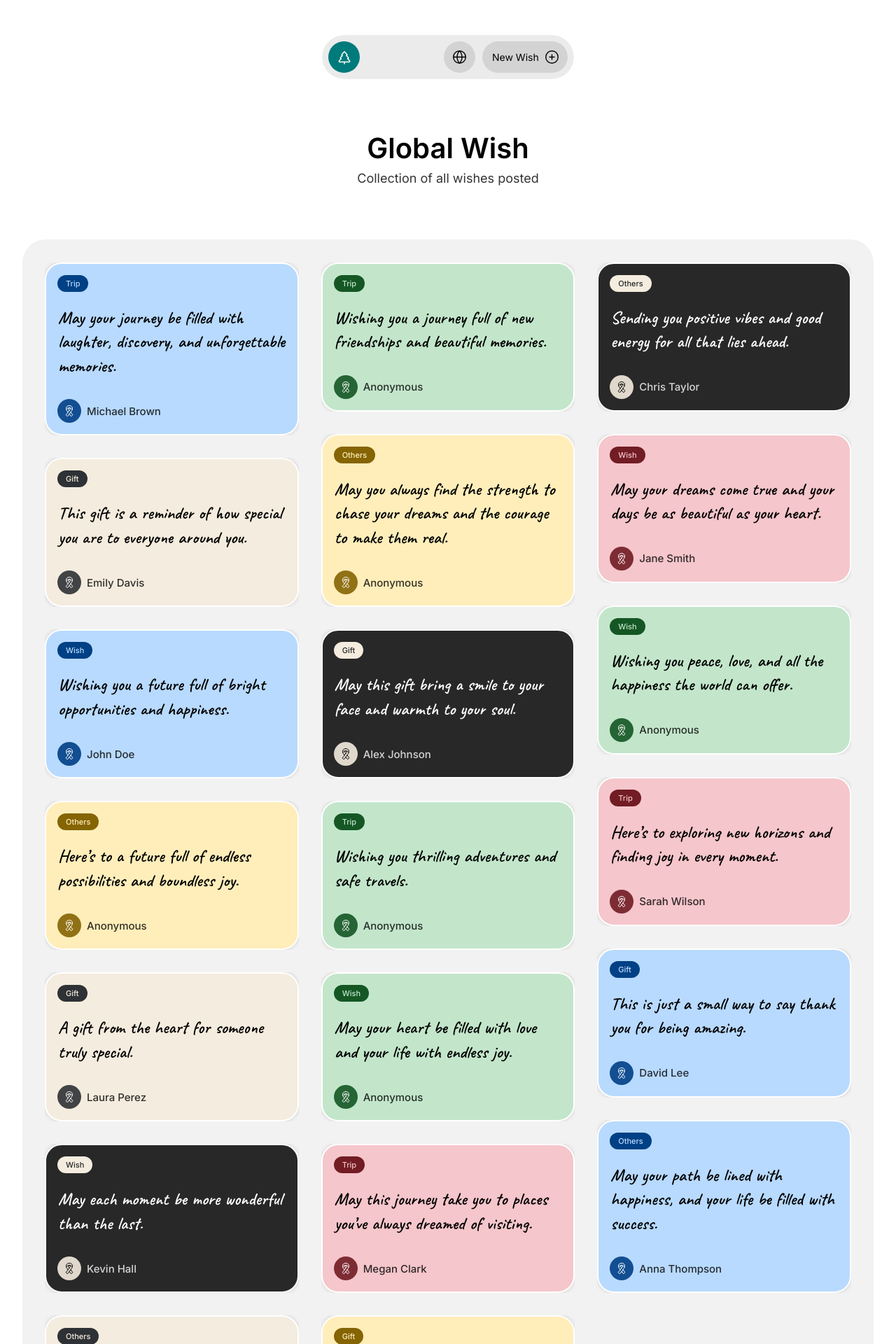
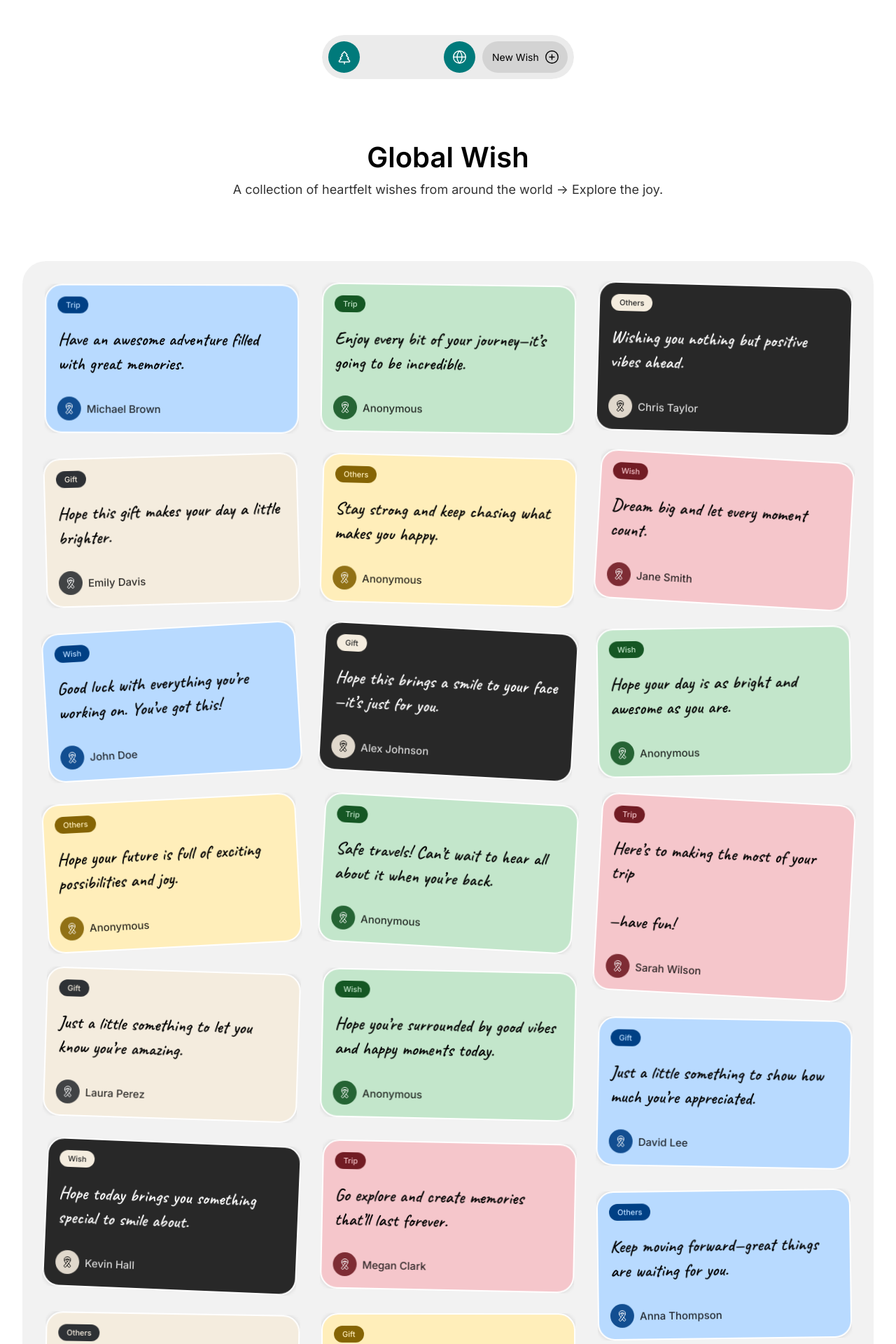
Before and after one commit to Solarin-Johnson/i-wish, a React (Vite) app: page / in a window 1280 px wide. Shown: the top 1920 px of the page at 70% size. Built offline with nearby package versions, Linux system fonts and the light colour scheme.

Commit message:
feat: enhance NavBar with active link styles, add CardDrop animation, and improve New Wish layout

```diff
--- a/src/components/NavBar.jsx
+++ b/src/components/NavBar.jsx
@@ -1,18 +1,27 @@
 import React from "react";
-import { Link } from "react-router-dom";
+import { Link, useLocation } from "react-router-dom";
 import "./navbar.scss";
 import Logo from "./Logo";
 import { Globe, PlusCircle } from "lucide-react";
 
 const NavBar = () => {
+  const location = useLocation();
   return (
     <nav className="navbar">
       <Logo />
       <div className="menu">
-        <Link>
+        <Link
+          to="/"
+          className="global-wish"
+          id={location.pathname === "/" ? "active" : ""}
+        >
           <Globe size={21} strokeWidth={1.6} />
         </Link>
-        <Link to="/new" className="new-wish">
+        <Link
+          to="/new"
+          className="new-wish"
+          id={location.pathname === "/new" ? "active" : ""}
+        >
           <span>New Wish</span>
           <PlusCircle size={21} strokeWidth={1.6} />
         </Link>
--- a/src/components/navbar.scss
+++ b/src/components/navbar.scss
@@ -58,6 +58,11 @@ nav {
           font-size: 14px;
         }
       }
+
+      &#active {
+        background-color: rgba(var(--primary-color));
+        color: #fff;
+      }
     }
   }
 }
--- a/src/layout/layout.scss
+++ b/src/layout/layout.scss
@@ -15,16 +15,26 @@
   height: 100%;
   min-height: 600px;
   max-width: 1080px;
-  padding: 36px 0;
+  padding: 36px 0 16px;
   align-content: center;
   box-sizing: border-box;
   //   justify-content: center;
 
   h1 {
     text-align: center;
-    margin: 6px 0;
-    font-size: clamp(32px, 2.9vw, 40px);
-    font-weight: 600;
+    margin: 0;
+    font-size: clamp(38px, 2.9vw, 54px);
+    font-weight: 650;
+    font-family: "Caveat", cursive;
+    position: relative;
+    display: grid;
+
+    svg {
+      position: absolute;
+      bottom: 0;
+      justify-self: center;
+      transform: translateY(4px);
+    }
   }
 
   &-content {
@@ -34,7 +44,7 @@
     overflow-x: auto;
     overflow-y: hidden;
     align-content: center;
-    padding: 24px 0;
+    padding: clamp(10px, 0.95vw, 32px) 0;
     scroll-behavior: smooth;
     scroll-snap-type: x mandatory;
 
@@ -219,6 +229,11 @@
     --color-p-2-display: flex;
     --preview-display: block;
   }
+  .new {
+    &-content {
+      padding: 24px 0;
+    }
+  }
 }
 
 @media screen and (min-width: 768px) {
@@ -228,9 +243,3 @@
     }
   }
 }
-
-// @media screen and (min-width: 320px) {
-//   .wish-card {
-//     scale: 0.7;
-//   }
-// }
--- a/src/layout/wall.jsx
+++ b/src/layout/wall.jsx
@@ -15,8 +15,11 @@ export default function Wall() {
 const WallBanner = () => {
   return (
     <div className="wall-banner">
-      <h1>Global Wish </h1>
-      <p> Collection of all wishes posted</p>
+      <h1>Global Wish</h1>
+      <p>
+        A collection of heartfelt wishes from around the world {"->"} Explore
+        the joy.
+      </p>
     </div>
   );
 };
@@ -43,6 +46,15 @@ const WallWishCard = (props) => {
   const cardRef = useRef();
   const { index, ...rest } = props;
 
+  useEffect(() => {
+    const randomRotate = Math.random() * 7 - 3.5; // Random between -3.5 and 3.5 degrees
+    cardRef.current.style.setProperty("--random-rotate", `${randomRotate}deg`);
+    cardRef.current.style.setProperty(
+      "--delay",
+      `${Math.floor(Math.random() * 1000)}ms`
+    );
+  }, []);
+
   return (
     <div className="wall-content-card" key={index} ref={cardRef}>
       <WishCard {...rest} download={false} author={false} />
--- a/src/layout/wall.scss
+++ b/src/layout/wall.scss
@@ -1,3 +1,5 @@
+@use "@/styles/mixin" as *;
+
 :root {
   --wall-col: repeat(auto-fit, minmax(280px, 1fr));
   --wall-gap: clamp(16px, 4vw, 32px);
@@ -13,7 +15,7 @@
   grid-template-rows: auto 1fr;
 
   &-banner {
-    padding: clamp(48px, 6vw, 84px) 24px;
+    padding: clamp(54px, 7vw, 100px) 24px;
     display: grid;
     justify-content: center;
     text-align: center;
@@ -28,7 +30,8 @@
       font-size: clamp(30px, 4vw, 40px);
     }
     p {
-      font-size: clamp(14px, 1.9vw, 18px);
+      font-size: clamp(14px, 1.5vw, 18px);
+      line-height: 1.5;
       opacity: 0.8;
     }
   }
@@ -49,7 +52,6 @@
   .plate {
     display: grid;
     box-sizing: border-box;
-    overflow-y: auto;
     max-height: 100%;
     padding: var(--wall-gap);
     scrollbar-color: rgba(var(--text-color), 0.1) transparent;
@@ -80,8 +82,10 @@
 
     &-card {
       overflow: hidden;
+      transform: rotate(var(--random-rotate, 0deg));
       margin-bottom: var(--wall-gap);
-      transform: translate3d(var((--left), 0), calc(var(--row, 0) * 170px), 0);
+      opacity: 0;
+      animation: CardDrop 0.5s ease-out var(--delay) forwards;
     }
 
     .wish {
@@ -116,12 +120,16 @@
   :root {
     --wall-col-count: 1;
 
+    .wrapper {
+      background-color: transparent;
+    }
+
     body[device="mobile"] {
-      --wal-max-h: calc(100dvh - 70px - clamp(20px, 5vw, 40px));
+      // --wal-max-h: calc(100dvh - 70px - clamp(20px, 5vw, 40px));
       --wall-col-count: 1;
       .plate {
-        display: flex !important;
-        scroll-snap-type: none !important;
+        // display: flex !important;
+        overflow-x: auto;
         mask-image: linear-gradient(
           to right,
           transparent,
@@ -131,7 +139,7 @@
         );
 
         > div {
-          width: 86%;
+          // width: 86%;
         }
       }
     }
--- a/src/styles/icons.jsx
+++ b/src/styles/icons.jsx
@@ -0,0 +1,19 @@
+export default function Line(props) {
+  return (
+    <svg
+      width="72"
+      height="7"
+      viewBox="0 0 72 7"
+      fill="none"
+      xmlns="http://www.w3.org/2000/svg"
+      {...props}
+    >
+      <path
+        d="M0.963654 5.77377C0.963654 5.77377 42.6676 -3.22623 70.9637 5.77377"
+        stroke="rgb(var(--text-color))"
+        strokeWidth="1.8"
+        strokeLinecap="round"
+      />
+    </svg>
+  );
+}
--- a/src/styles/keyframes.scss
+++ b/src/styles/keyframes.scss
@@ -87,6 +87,20 @@
   }
 }
 
+@keyframes CardDrop {
+  from {
+    opacity: 0;
+    scale: 1.03;
+  }
+  50% {
+    opacity: 1;
+  }
+  to {
+    opacity: 1;
+    scale: 1;
+  }
+}
+
 @media screen and (max-width: 698px) {
   @keyframes PopOverReveal {
     from {
--- a/src/utils/index.js
+++ b/src/utils/index.js
@@ -67,121 +67,121 @@ export const getDeviceType = () => {
 export const initWish = [
   {
     tag: "trip",
-    wish: "May your journey be filled with laughter, discovery, and unforgettable memories.",
+    wish: "Have an awesome adventure filled with great memories.",
     name: "Michael Brown",
     color: 3,
   },
   {
     tag: "gift",
-    wish: "This gift is a reminder of how special you are to everyone around you.",
+    wish: "Hope this gift makes your day a little brighter.",
     name: "Emily Davis",
     color: 5,
   },
   {
     tag: "wish",
-    wish: "Wishing you a future full of bright opportunities and happiness.",
+    wish: "Good luck with everything you’re working on. You’ve got this!",
     name: "John Doe",
     color: 3,
   },
   {
     tag: "others",
-    wish: "Here’s to a future full of endless possibilities and boundless joy.",
+    wish: "Hope your future is full of exciting possibilities and joy.",
     name: "Anonymous",
     color: 1,
   },
   {
     tag: "gift",
-    wish: "A gift from the heart for someone truly special.",
+    wish: "Just a little something to let you know you’re amazing.",
     name: "Laura Perez",
     color: 5,
   },
   {
     tag: "wish",
-    wish: "May each moment be more wonderful than the last.",
+    wish: "Hope today brings you something special to smile about.",
     name: "Kevin Hall",
     color: 0,
   },
   {
     tag: "others",
-    wish: "May you always find beauty in the little things and joy in every day.",
+    wish: "Take a moment to appreciate the small things that bring happiness.",
     name: "Jessica Martinez",
     color: 5,
   },
   {
     tag: "trip",
-    wish: "Wishing you a journey full of new friendships and beautiful memories.",
+    wish: "Enjoy every bit of your journey—it’s going to be incredible.",
     name: "Anonymous",
     color: 2,
   },
   {
     tag: "others",
-    wish: "May you always find the strength to chase your dreams and the courage to make them real.",
+    wish: "Stay strong and keep chasing what makes you happy.",
     name: "Anonymous",
     color: 1,
   },
   {
     tag: "gift",
-    wish: "May this gift bring a smile to your face and warmth to your soul.",
+    wish: "Hope this brings a smile to your face—it’s just for you.",
     name: "Alex Johnson",
     color: 0,
   },
   {
     tag: "trip",
-    wish: "Wishing you thrilling adventures and safe travels.",
+    wish: "Safe travels! Can’t wait to hear all about it when you’re back.",
     name: "Anonymous",
     color: 2,
   },
   {
     tag: "wish",
-    wish: "May your heart be filled with love and your life with endless joy.",
+    wish: "Hope you’re surrounded by good vibes and happy moments today.",
     name: "Anonymous",
     color: 2,
   },
   {
     tag: "trip",
-    wish: "May this journey take you to places you’ve always dreamed of visiting.",
+    wish: "Go explore and create memories that’ll last forever.",
     name: "Megan Clark",
     color: 4,
   },
   {
     tag: "gift",
-    wish: "Here’s a small token of appreciation for someone truly wonderful.",
+    wish: "This is just a little way to show you’re appreciated.",
     name: "Anonymous",
     color: 1,
   },
   {
     tag: "others",
-    wish: "Sending you positive vibes and good energy for all that lies ahead.",
+    wish: "Wishing you nothing but positive vibes ahead.",
     name: "Chris Taylor",
     color: 0,
   },
   {
     tag: "wish",
-    wish: "May your dreams come true and your days be as beautiful as your heart.",
+    wish: "Dream big and let every moment count.",
     name: "Jane Smith",
     color: 4,
   },
   {
     tag: "wish",
-    wish: "Wishing you peace, love, and all the happiness the world can offer.",
+    wish: "Hope your day is as bright and awesome as you are.",
     name: "Anonymous",
     color: 2,
   },
   {
     tag: "trip",
-    wish: "Here’s to exploring new horizons and finding joy in every moment.",
+    wish: "Here’s to making the most of your trip \n\n—have fun!",
     name: "Sarah Wilson",
     color: 4,
   },
   {
     tag: "gift",
-    wish: "This is just a small way to say thank you for being amazing.",
+    wish: "Just a little something to show how much you’re appreciated.",
     name: "David Lee",
     color: 3,
   },
   {
     tag: "others",
-    wish: "May your path be lined with happiness, and your life be filled with success.",
+    wish: "Keep moving forward—great things are waiting for you.",
     name: "Anna Thompson",
     color: 3,
   },
```
Also changed, not shown: src/layout/new.jsx (+29 -18 lines).
